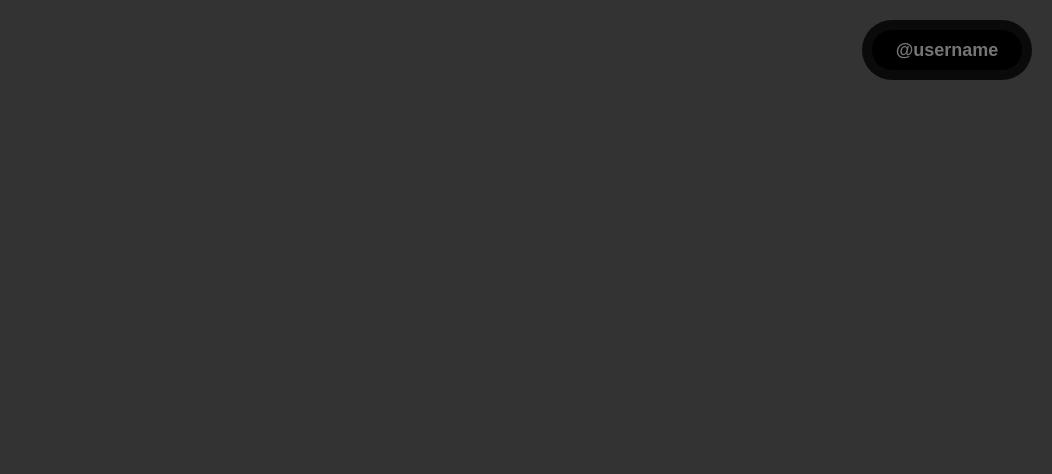
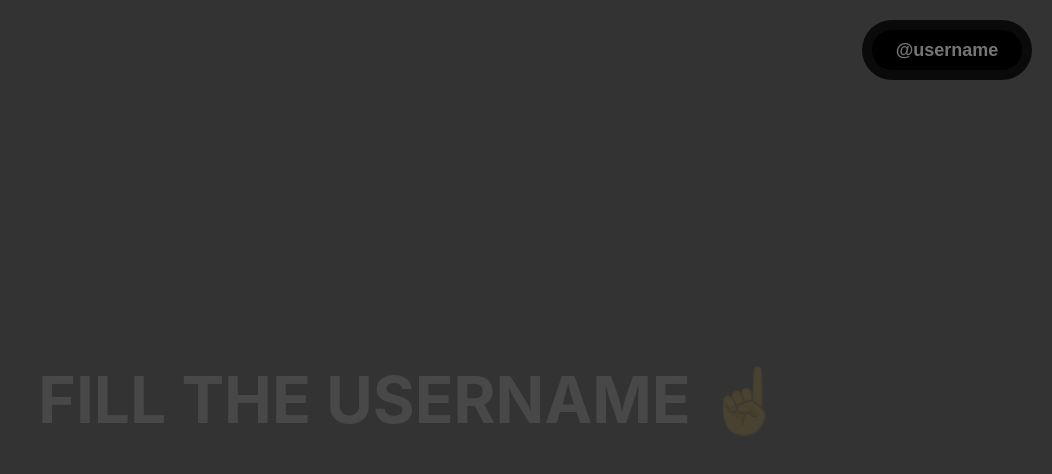
Before and after one commit to thiagosf/insta-gallerify, a React (Create React App) app: page / in a window 1280 px wide. Shown: the top 474 px of the page, without its empty margins (228-1280 px from the left). Built offline with nearby package versions, Linux system fonts and the light colour scheme.

Commit message:
Improvements

```diff
--- a/package.json
+++ b/package.json
@@ -6,6 +6,7 @@
   "dependencies": {
     "gh-pages": "2.0",
     "lodash": "^4.17.15",
+    "lodash.template": "^4.5.0",
     "react": "^16.8.6",
     "react-dom": "^16.8.6",
     "react-scripts": "3.0.1",
--- a/src/components/App.js
+++ b/src/components/App.js
@@ -16,6 +16,9 @@ class App extends Component {
           onSetUsername={this._onSetUsername}
         />
         <Gallery images={images} />
+        {images.length === 0 &&
+          <p className="app__start-message">Fill the username <span role="img">☝️</span></p>
+        }
       </div>
     )
   };
--- a/src/index.css
+++ b/src/index.css
@@ -18,6 +18,9 @@ body {
   width: 100vw;
   height: 100vh;
   background: #333;
+  display: flex;
+  justify-content: center;
+  align-items: center;
 }
 
 .app .slick-next {
@@ -47,6 +50,15 @@ body {
 .app .slick-slider {
   width: 100vw;
   height: 100vh;
+}
+.app__start-message {
+  color: white;
+  text-transform: uppercase;
+  font-weight: bold;
+  opacity: 0.1;
+  font-size: 5vw;
+  padding: 20px;
+  pointer-events: none;
 }
 
 .main-header {
--- a/src/utils/api.js
+++ b/src/utils/api.js
@@ -20,7 +20,7 @@ export default {
             }
           })
           images = _.sortBy(images, 'likes').reverse()
-          images = images.slice(0, 30)
+          images = images.slice(0, 50)
         }
       }
       return images
```
Also changed, not shown: 1 other file (tests, documents, lock files or other folders).
